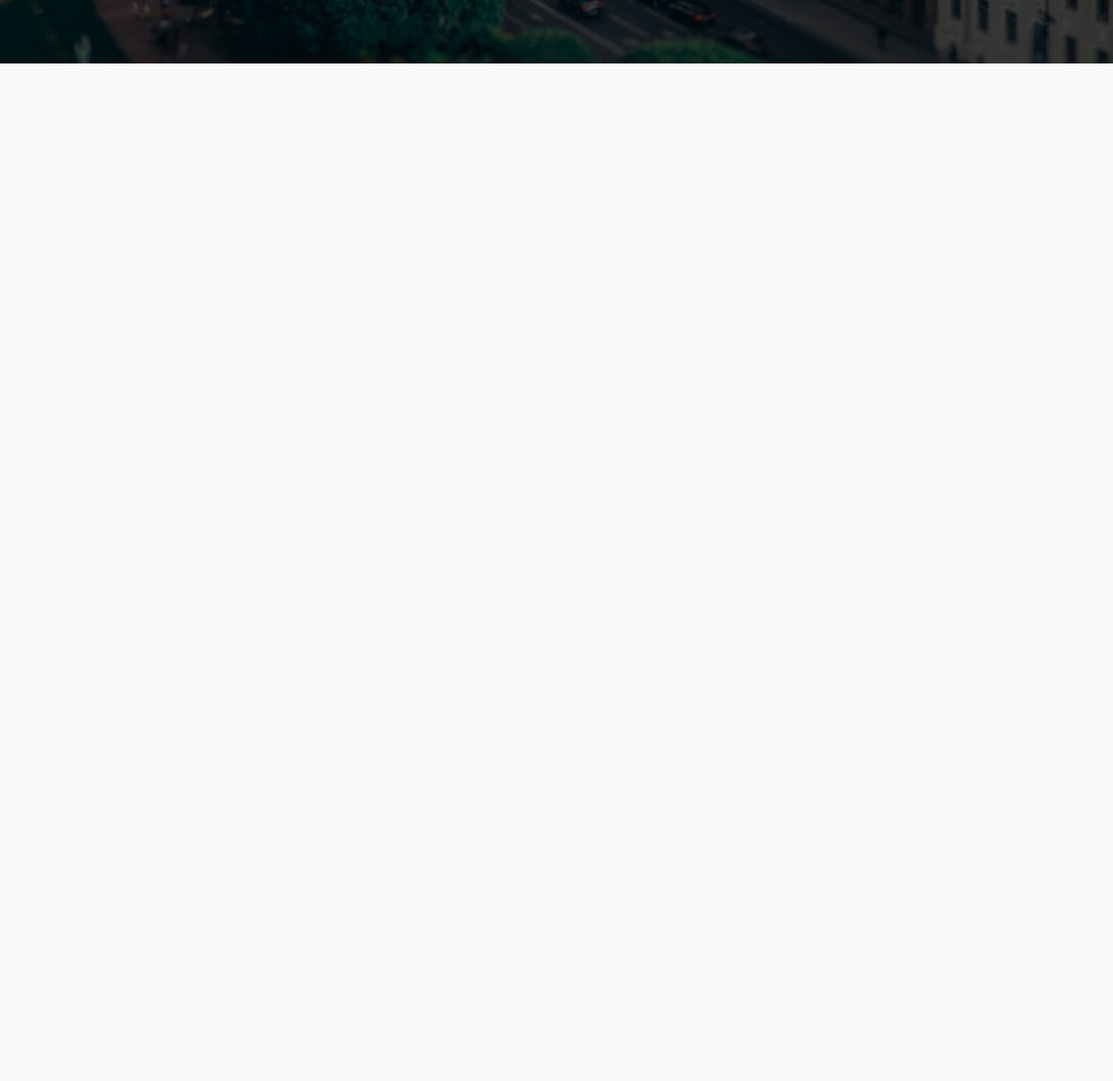
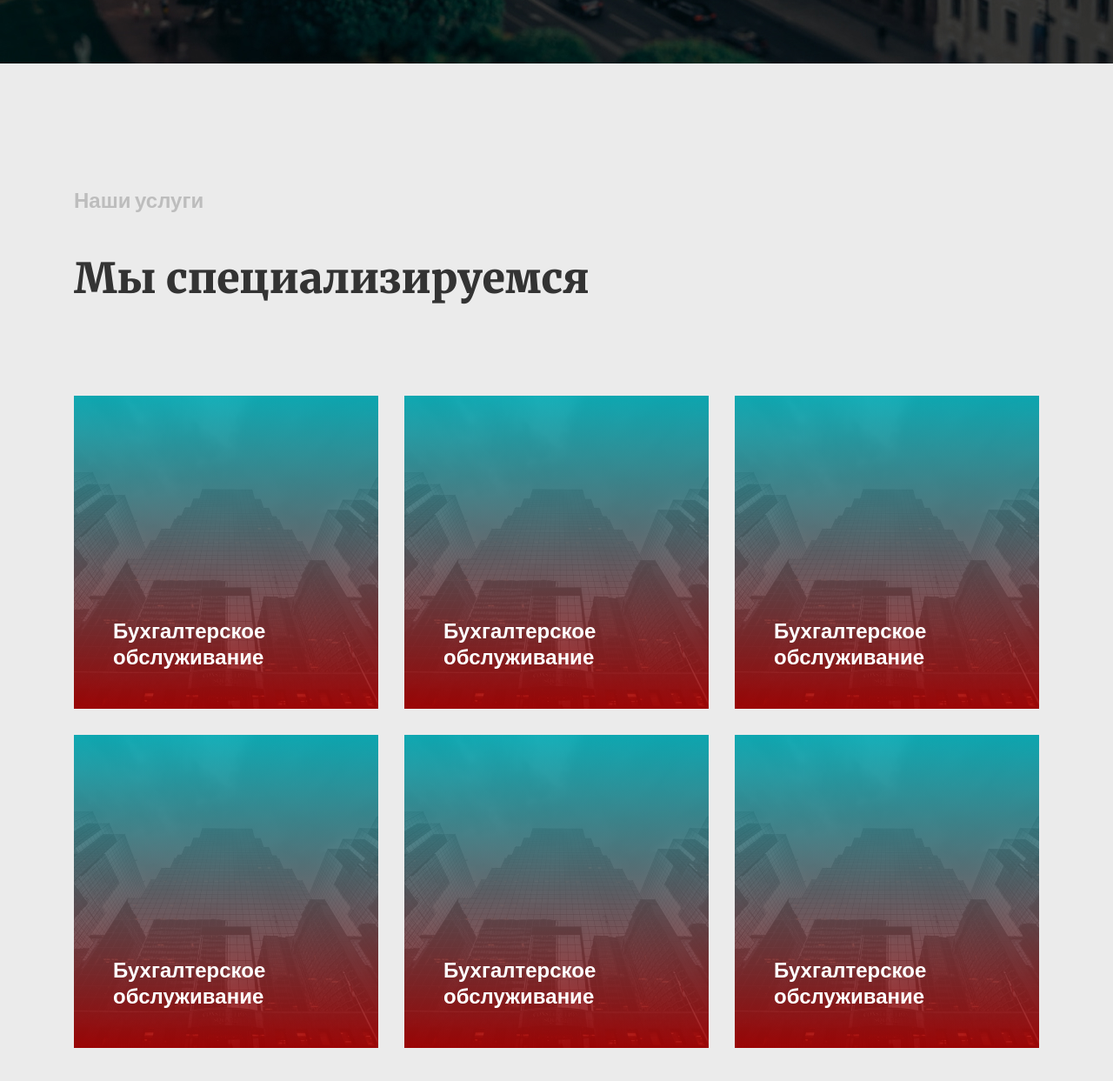
Before and after one commit to Bayan3421/laylout-1, a plain HTML site: page index.html in a window 1280 px wide. Shown: the part 715-1958 px from the top of the page at 87% size. Before the commit the page ends 800 px from the top, so only its background shows below. Drawn offline with nearby package versions, Linux system fonts and the light colour scheme.

Commit message:
second block

```diff
--- a/css/style.css
+++ b/css/style.css
@@ -25,12 +25,28 @@ a {
     padding-right: 15px;
     margin: 0 auto;
 }
+.bg-gray {
+    background-color: #EBEBEB;
+}
+.section {
+    padding-top: 140px;
+    padding-bottom: 140px;
+}
 .title {
     font-family: "Merriweather", serif;
-    font-weight: 900px;
+    font-weight: 900;
     font-size: 48px;
     line-height: 69px;
     color: #333333;
+}
+.caption {
+    font-weight: 700;
+    font-size: 24px;
+    line-height: 33px;
+    color: #bdbdbd;
+}
+.top .caption {
+    margin-bottom: 40px;
 }
 .btn {
    font-family: "Lato", sans-serif;
@@ -192,3 +208,61 @@ a {
     width: auto;
     gap: 40px;
 }
+
+.services_row {
+    margin-top: 100px;
+    display: flex;
+    flex-wrap: wrap;
+    gap: 30px;
+}
+.services_coll {
+    display: flex;
+    align-items: flex-end;
+    padding: 45px;
+    width: calc(33.333% - 20px);
+    height: 360px;
+    position: relative;
+}
+.services_img {
+    position: absolute;
+    width: 100%;
+    height: 100%;
+    top: 0;
+    left: 0;
+    z-index: 1;
+}
+.services_img img {
+    width: 100%;
+    height: 100%;
+   object-fit: cover;
+}
+.services_img::before,
+.services_img::after {
+    content:"";
+    position: absolute;
+    width: 100%;
+    height: 100%;
+    top: 0;
+    left: 0;
+    background: linear-gradient(0deg, rgba(233, 4, 4, 0.65), rgba(0, 233, 246, 0.65));
+    z-index: 2;
+    transition: all 0.3s;
+}
+.services_img::after {
+    background: linear-gradient(0deg, rgba(0, 95, 163, 0.65), rgba(0, 95, 163, 0.65));
+    opacity: 0;
+}
+.services_coll-caption {
+    line-height: 30px;
+    color: #ffffff;
+    position: relative;
+    z-index: 10;
+}
+.services_coll:hover .services_img::before {
+    opacity: 0;
+    transition: all 0.3s;
+}
+.services_coll:hover .services_img::after {
+    opacity: 1;
+    transition: all 0.3s;
+}
--- a/index.html
+++ b/index.html
@@ -146,6 +146,54 @@
       </div>
     </div>
   </section>
+
+  <section class="services bg-gray section">
+    <div class="wrapper">
+      <div class="top">
+        <div class="services_caption caption caption">Наши услуги</div>
+        <div class="services_title title">Мы специализируемся</div>
+      </div>
+      <div class="services_row">
+        <a href="#" class="services_coll">
+          <div class="services_img">
+            <img src="img/services/bg.jpg" alt="">
+          </div>
+          <div class="services_coll-caption caption">Бухгалтерское обслуживание</div>
+        </a>
+        <a href="#" class="services_coll">
+          <div class="services_img">
+            <img src="img/services/bg.jpg" alt="">
+          </div>
+          <div class="services_coll-caption caption">Бухгалтерское обслуживание</div>
+        </a>
+        <a href="#" class="services_coll">
+          <div class="services_img">
+            <img src="img/services/bg.jpg" alt="">
+          </div>
+          <div class="services_coll-caption caption">Бухгалтерское обслуживание</div>
+        </a>
+        <a href="#" class="services_coll">
+          <div class="services_img">
+            <img src="img/services/bg.jpg" alt="">
+          </div>
+          <div class="services_coll-caption caption">Бухгалтерское обслуживание</div>
+        </a>
+        <a href="#" class="services_coll">
+          <div class="services_img">
+            <img src="img/services/bg.jpg" alt="">
+          </div>
+          <div class="services_coll-caption caption">Бухгалтерское обслуживание</div>
+        </a>
+        <a href="#" class="services_coll">
+          <div class="services_img">
+            <img src="img/services/bg.jpg" alt="">
+          </div>
+          <div class="services_coll-caption caption">Бухгалтерское обслуживание</div>
+        </a>
+      </div>
+    </div>
+  </section>
+
 </body>
 <script src="https://cdn.jsdelivr.net/npm/swiper@11/swiper-bundle.min.js"></script>
 <script src="js/index.js"></script>
```
Also changed, not shown: img/services/bg.jpg (added).
